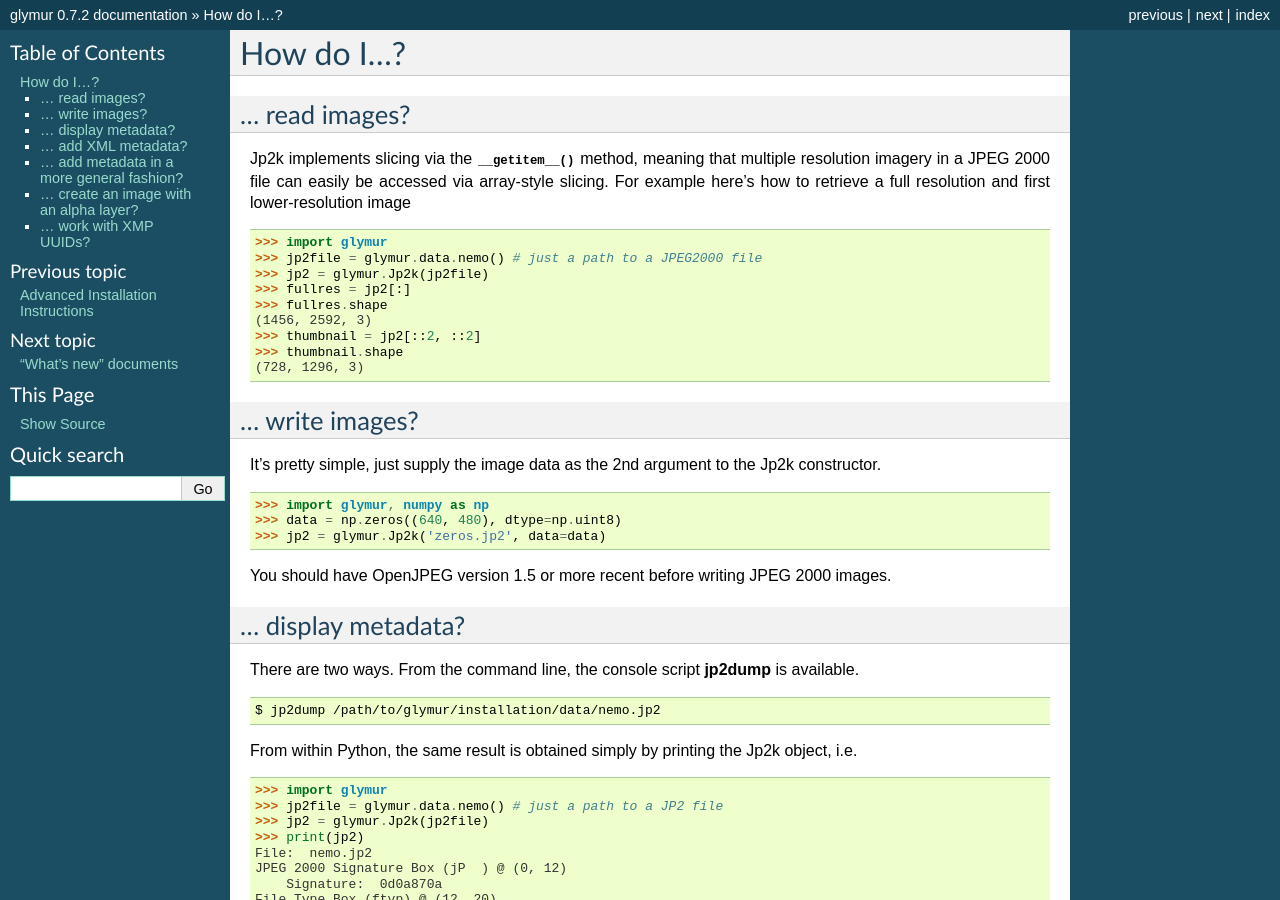
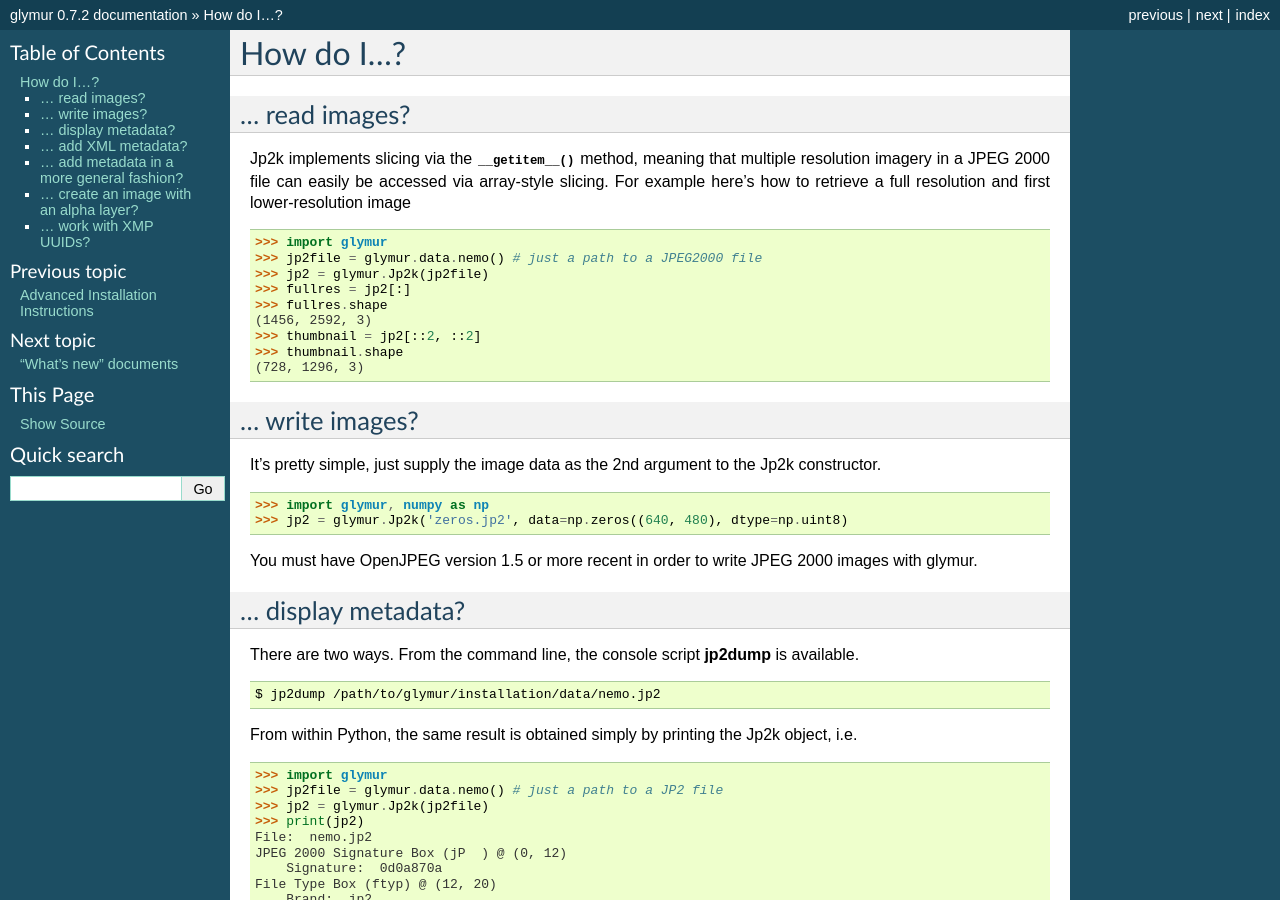
Before and after one commit to quintusdias/glymur, a Sphinx documentation site: the page built from docs/source/how_do_i.rst, in a window 1280 px wide and 900 px high. Built offline with Sphinx 7.4.7, drawn with Linux system fonts in a browser that asks for light colours; some of the changed text lies outside the part shown.

Commit message:
doc modifications

```diff
--- a/docs/source/how_do_i.rst
+++ b/docs/source/how_do_i.rst
@@ -26,10 +26,10 @@
 constructor.
 
     >>> import glymur, numpy as np
-    >>> data = np.zeros((640, 480), dtype=np.uint8)
-    >>> jp2 = glymur.Jp2k('zeros.jp2', data=data)
+    >>> jp2 = glymur.Jp2k('zeros.jp2', data=np.zeros((640, 480), dtype=np.uint8)
 
-You should have OpenJPEG version 1.5 or more recent before writing JPEG 2000 images.
+You must have OpenJPEG version 1.5 or more recent in order to write JPEG 2000
+images with glymur.
 
 ... display metadata?
 =====================
```
Also changed, not shown: other parts of docs/source/how_do_i.rst (+1 -1 lines).
